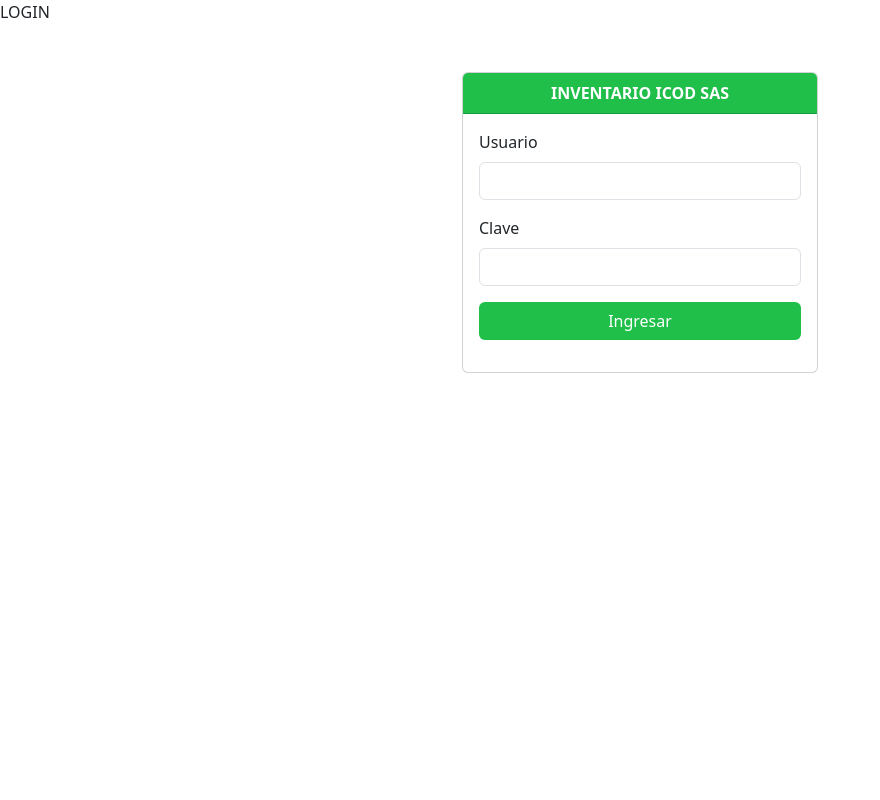
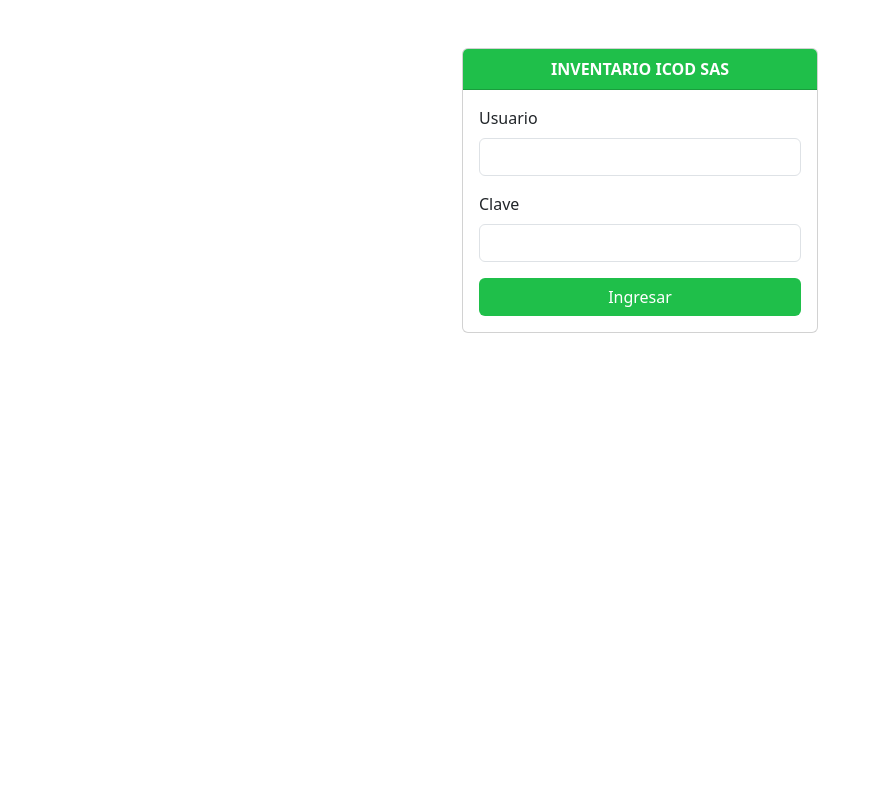
Before and after one commit to icod2026/Inventario-app, a Flask app: page /login in a window 1280 px wide. Shown: the whole page, without its empty margins (0-880 px from the left). Run offline with Flask 3, Linux system fonts and the light colour scheme.

Commit message:
Update login.html

```diff
--- a/templates/login.html
+++ b/templates/login.html
@@ -1,5 +1,3 @@
-LOGIN
-
 <!DOCTYPE html>
 <html>
 <head>
```
